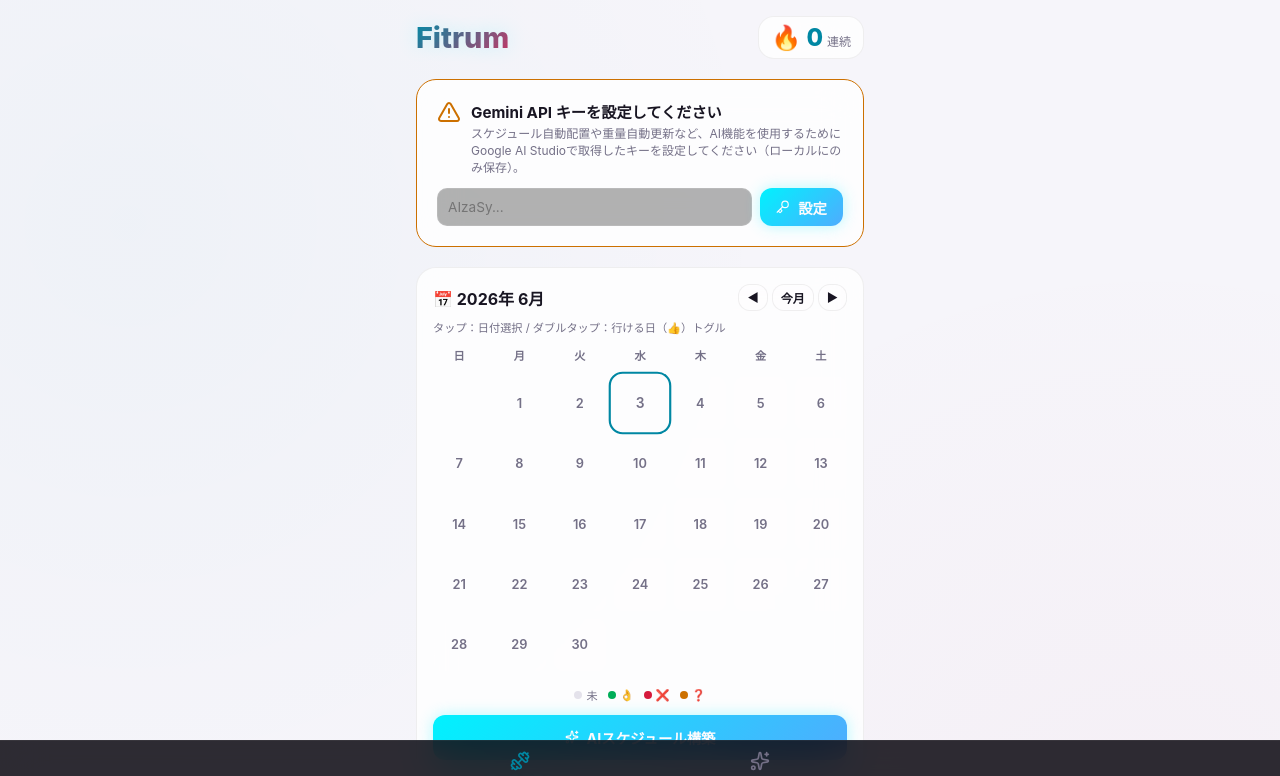
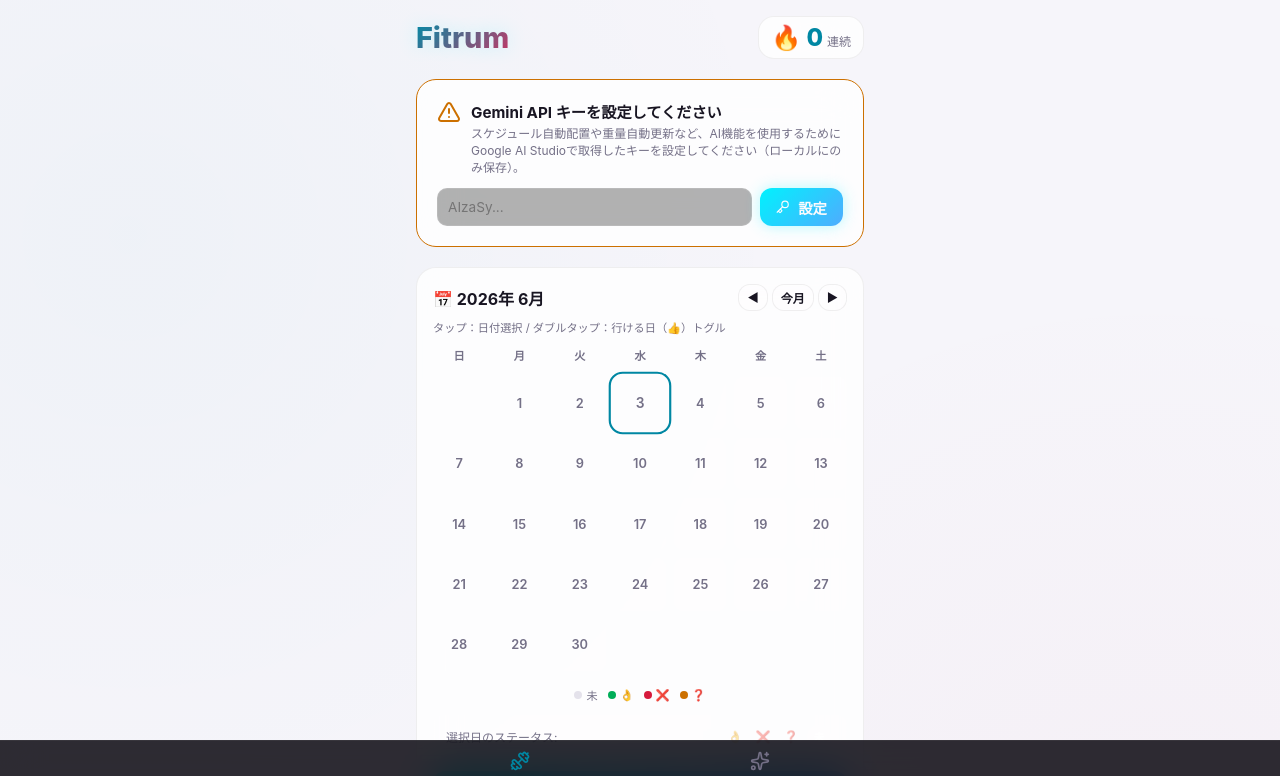
Before and after one commit to cossbeet-creator/aurafit, a Next.js app: page / in a window 1280 px wide. Shown: the top 776 px of the page. Built offline with nearby package versions, Linux system fonts and the light colour scheme.

Commit message:
feat: add quick status change buttons inside calendar section

```diff
--- a/src/app/page.tsx
+++ b/src/app/page.tsx
@@ -1369,6 +1369,57 @@
                 <span style={{ display: "flex", alignItems: "center", gap: "4px" }}><span style={{ width: "8px", height: "8px", borderRadius: "50%", background: "var(--status-no)" }}></span> ❌</span>
                 <span style={{ display: "flex", alignItems: "center", gap: "4px" }}><span style={{ width: "8px", height: "8px", borderRadius: "50%", background: "var(--status-maybe)" }}></span> ❓</span>
               </div>
+
+              {selectedDateStr && (
+                <div style={{
+                  display: "flex",
+                  justifyContent: "space-between",
+                  alignItems: "center",
+                  gap: "8px",
+                  background: "rgba(255,255,255,0.02)",
+                  padding: "6px 12px",
+                  borderRadius: "12px",
+                  border: "1px solid rgba(255,255,255,0.05)"
+                }}>
+                  <span style={{ fontSize: "0.75rem", color: "var(--text-muted)" }}>
+                    選択日のステータス:
+                  </span>
+                  <div style={{ display: "flex", gap: "4px", background: "rgba(255,255,255,0.03)", padding: "2px", borderRadius: "20px", border: "1px solid rgba(255,255,255,0.05)" }}>
+                    <button
+                      onClick={() => setSpecificDateState(selectedDateStr, "CONFIRMED_GO")}
+                      style={{
+                        background: dateStates[selectedDateStr] === "CONFIRMED_GO" ? "var(--status-go)" : "transparent",
+                        border: "none", borderRadius: "50%", width: "24px", height: "24px", display: "flex", alignItems: "center", justifyContent: "center", fontSize: "0.75rem", cursor: "pointer", opacity: dateStates[selectedDateStr] === "CONFIRMED_GO" ? 1 : 0.4
+                      }}
+                      title="👌 行ける"
+                    >👌</button>
+                    <button
+                      onClick={() => setSpecificDateState(selectedDateStr, "CONFIRMED_NO")}
+                      style={{
+                        background: dateStates[selectedDateStr] === "CONFIRMED_NO" ? "var(--status-no)" : "transparent",
+                        border: "none", borderRadius: "50%", width: "24px", height: "24px", display: "flex", alignItems: "center", justifyContent: "center", fontSize: "0.75rem", cursor: "pointer", opacity: dateStates[selectedDateStr] === "CONFIRMED_NO" ? 1 : 0.4
+                      }}
+                      title="❌ オフ (スライド)"
+                    >❌</button>
+                    <button
+                      onClick={() => setSpecificDateState(selectedDateStr, "MAYBE")}
+                      style={{
+                        background: dateStates[selectedDateStr] === "MAYBE" ? "var(--status-maybe)" : "transparent",
+                        border: "none", borderRadius: "50%", width: "24px", height: "24px", display: "flex", alignItems: "center", justifyContent: "center", fontSize: "0.75rem", cursor: "pointer", opacity: dateStates[selectedDateStr] === "MAYBE" ? 1 : 0.4
+                      }}
+                      title="微妙"
+                    >❓</button>
+                    <button
+                      onClick={() => setSpecificDateState(selectedDateStr, "DEFAULT")}
+                      style={{
+                        background: !dateStates[selectedDateStr] || dateStates[selectedDateStr] === "DEFAULT" ? "rgba(255,255,255,0.15)" : "transparent",
+                        border: "none", borderRadius: "50%", width: "24px", height: "24px", display: "flex", alignItems: "center", justifyContent: "center", fontSize: "0.65rem", fontWeight: "bold", color: "#fff", cursor: "pointer", opacity: !dateStates[selectedDateStr] || dateStates[selectedDateStr] === "DEFAULT" ? 1 : 0.4
+                      }}
+                      title="未定"
+                    >未</button>
+                  </div>
+                </div>
+              )}
 
               <div className={styles.calendarActions}>
                 <button className={styles.btnPrimary} style={{ width: "100%" }} onClick={buildScheduleWithAI}>
```
